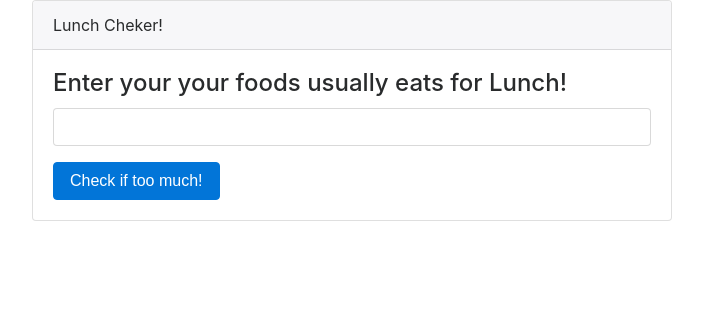
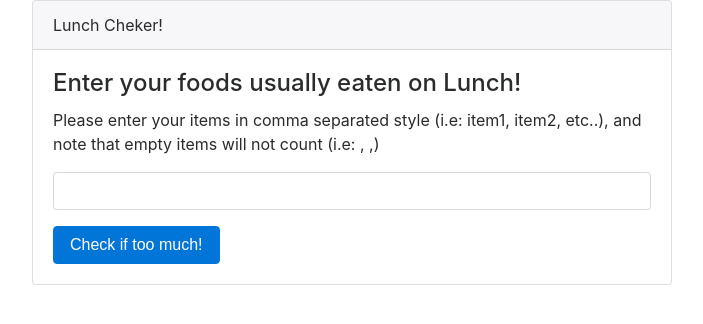
Before and after one commit to mhakmi/AngularJs-course, a plain HTML site: page module1-solution/index.html in a window 1280 px wide. Shown: the whole page, without its empty margins (288-991 px from the left). Drawn offline with Linux system fonts and the light colour scheme.

Commit message:
fix some messages

```diff
--- a/module1-solution/index.html
+++ b/module1-solution/index.html
@@ -2,7 +2,7 @@
 <html>
   <head>
     <meta charset="utf-8">
-    <title>Lunch Checker!</title>
+    <title>Module 1 Solution - Lunch Checker!</title>
 
     <script src="angular.min.js"></script>
     <script src="app.js"></script>
@@ -16,7 +16,8 @@
       </div>
 
       <div class="card-block">
-        <h4 class="card-title">Enter your your foods usually eats for Lunch!</h4>
+        <h4 class="card-title">Enter your foods usually eaten on Lunch!</h4>
+        <p class="card-text">Please enter your items in comma separated style (i.e: item1, item2, etc..), and note that empty items will not count (i.e: ,  ,)</p>
         <input type="text" class="form-control" ng-model="itemsList">
         <p class="card-text text-{{resMessageColor}}">{{resMessage}}</p>
         <button type="button" class="btn btn-primary" ng-click="checkLunchList();">Check if too much!</button>
```
